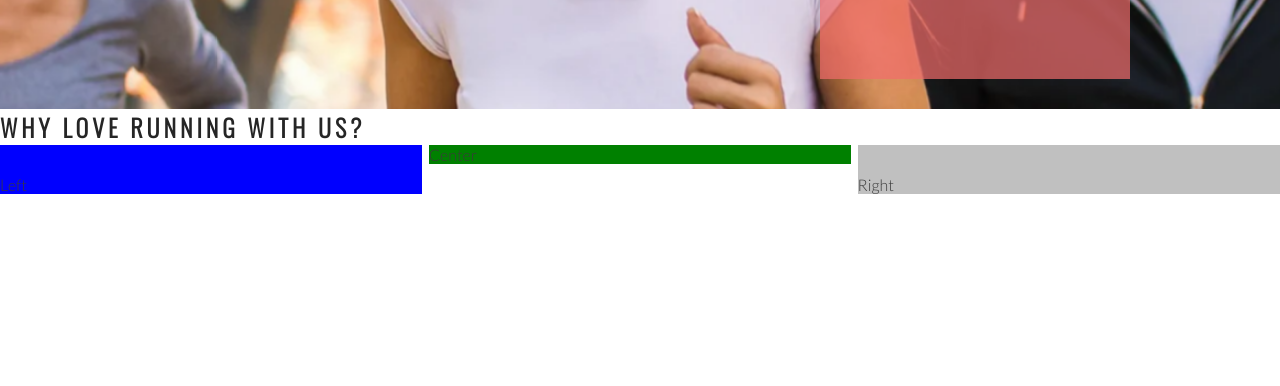
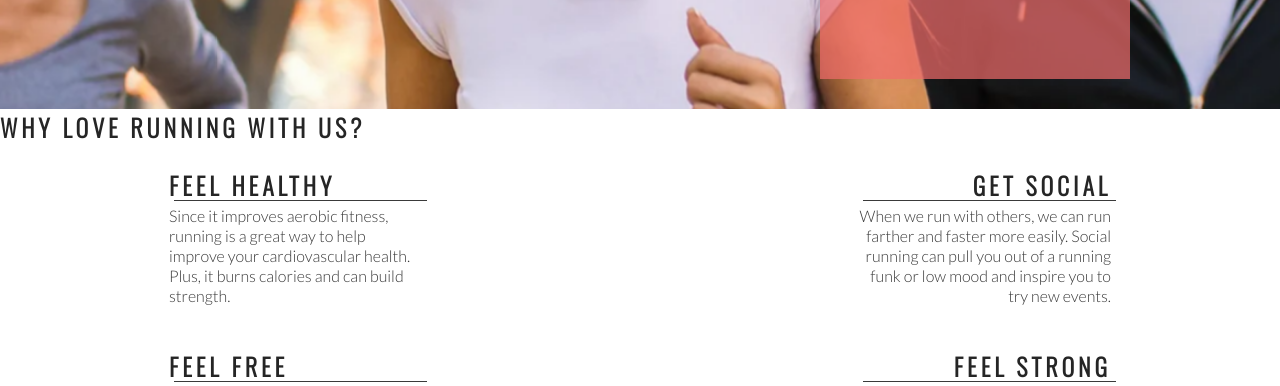
Before and after one commit to farah-maria/love-running, a plain HTML site: page index.html in a window 1280 px wide. Shown: the part 566-952 px from the top of the page. Drawn offline with nearby package versions, Linux system fonts and the light colour scheme.

Commit message:
add right about section content and style

```diff
--- a/assets/css/style.css
+++ b/assets/css/style.css
@@ -122,14 +122,12 @@ h1, h2 {
     padding-top: 30px;
     width: 33%;
     float: left;
-    background-color: blue;
 }
 
 #right-about {
     padding-top: 30px;
     width: 33%;
     float: right;
-    background-color: silver;
 }
 
 #center-about {
@@ -137,3 +135,33 @@ h1, h2 {
     margin: 0 auto;
     background-color: green;
 }
+
+hr {
+    border-top: 1px solid #3a3a3a;
+    width: 100%;
+    margin: 5px;
+}
+
+.left-about-heading {
+    width: 60%;
+    float: right;
+    line-height: 20px;
+    clear: both;
+    margin-bottom: 50px;
+}
+
+.right-about-heading {
+    width: 60%;
+    float: left;
+    line-height: 20px;
+    clear: both;
+    margin-bottom: 50px;
+}
+
+.right-about-heading h2 {
+    text-align: right;
+}
+
+.right-about-heading p {
+    text-align: right;
+}
--- a/index.html
+++ b/index.html
@@ -37,9 +37,38 @@
     </section>
     <section id="club-ethos">
         <h1>Why Love Running With Us?</h1>
-        <div id="left-about">Left</div>
-        <div id="right-about">Right</div>
-        <div id="center-about">Center</div>
+        <div id="left-about">
+            <div class="left-about-heading">
+                <h2>Feel Healthy</h2>
+                <hr>
+                <p>
+                    Since it improves aerobic fitness, running is a great way to help improve your cardiovascular health. Plus, it burns calories and can build strength.
+                </p>
+            </div>
+            <div class="left-about-heading">
+                <h2>Feel Free</h2>
+                <hr>
+                <p>
+                    Physical exercise, running included, is known to release endorphins in the brain. Endorphins make you feel more energetic, more awake and yes, happier.
+                </p>
+            </div>
+        </div>
+        <div id="right-about">
+            <div class="right-about-heading">
+                <h2>Get Social</h2>
+                <hr>
+                <p>
+                    When we run with others, we can run farther and faster more easily. Social running can pull you out of a running funk or low mood and inspire you to try new events.
+                </p>
+        </div>
+          <div class="right-about-heading">
+               <h2>Feel Strong</h2>
+                <hr>
+                <p>
+                    Running strengthens your heart by pumping blood more effectively through your body.
+                </p>
+            </div>
+        </div>
     </section>
     <section>
         Running locations, distances and times
```
